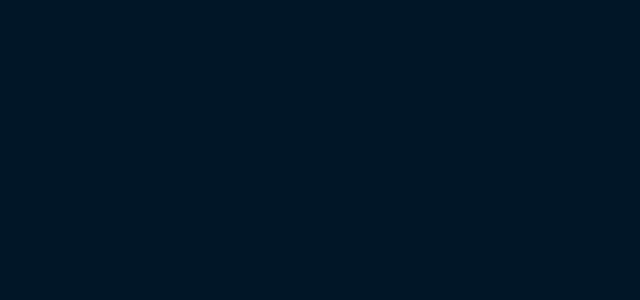
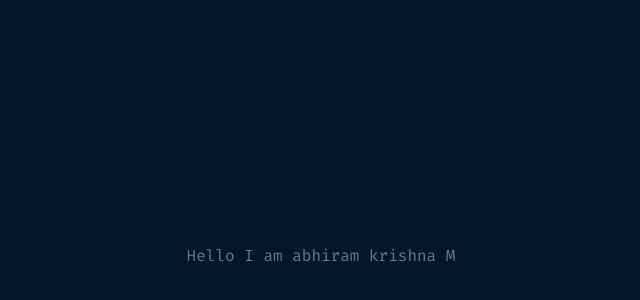
Before and after one commit to AbhiramKrishnaM/Portfolio, a Vue app: page / in a window 1280 px wide. Shown: the part 144-444 px from the top of the page, without its empty margins (319-959 px from the left). Built offline with nearby package versions, Linux system fonts and the light colour scheme.

Commit message:
added loading in root page

```diff
--- a/src/App.vue
+++ b/src/App.vue
@@ -1,9 +1,18 @@
-<script setup></script>
+<script setup>
+import { ref } from "vue";
+import Loading from "./components/loading.vue";
+
+const showLoading = ref(true);
+</script>
 
 <template>
   <div
     class="min-w-full min-h-screen bg-theme-main text-accent-color flex items-center justify-center"
   >
-    <router-view></router-view>
+    <Loading
+      v-if="showLoading"
+      @animation-complete="() => (showLoading = false)"
+    />
+    <router-view v-else></router-view>
   </div>
 </template>
--- a/src/pages/index.vue
+++ b/src/pages/index.vue
@@ -1,13 +1,5 @@
 <!-- eslint-disable vue/multi-word-component-names -->
-<script setup>
-import { ref } from "vue";
-import Loading from "../components/loading.vue";
-
-const showLoading = ref(true);
-</script>
+<script setup></script>
 <template>
-  <Loading
-    v-if="showLoading"
-    @animation-complete="() => (showLoading = false)"
-  />
+  <div>Hello I am abhiram krishna M</div>
 </template>
```
